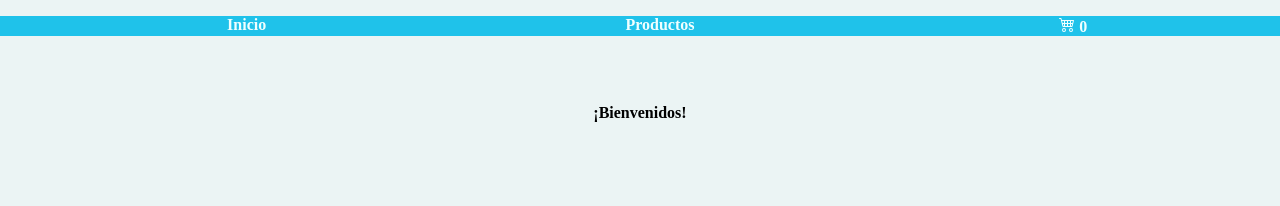
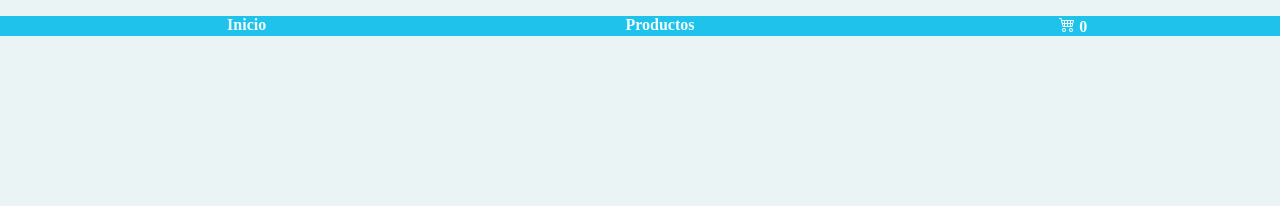
Before and after one commit to FranciscoBourquin/react-ch, a React (Create React App) app in the folder proyecto-react/: page / in a window 1280 px wide. Shown: the top 206 px of the page. Built offline with nearby package versions, Linux system fonts and the light colour scheme.

Commit message:
Se crea el componente Item y recibe las props name, description price e image. Los componentes ItemList e ItemListContainer reciben la prop children

```diff
--- a/proyecto-react/src/Components/ItemList/ItemList.js
+++ b/proyecto-react/src/Components/ItemList/ItemList.js
@@ -1,5 +1,5 @@
-export const ItemList = () => {
+export const ItemList = ( {children} ) => {
   return (
-    <div>ListaProductos</div>
+    <div>{children}</div>
   )
 }
--- a/proyecto-react/src/Components/ItemListContainer/ItemListContainer.js
+++ b/proyecto-react/src/Components/ItemListContainer/ItemListContainer.js
@@ -1,7 +1,7 @@
-import React from 'react'
-
-export const ItemListContainer = ( {greeting}) => {
+export const ItemListContainer = ({ children }) => {
   return (
-    <div className='ItemListContainer'> {greeting}</div>
-  )
-}
+    <div className="ItemListContainer">
+      {children}
+    </div>
+  );
+};
```
Also changed, not shown: proyecto-react/src/Components/Item/Item.js (+9 -4 lines).
